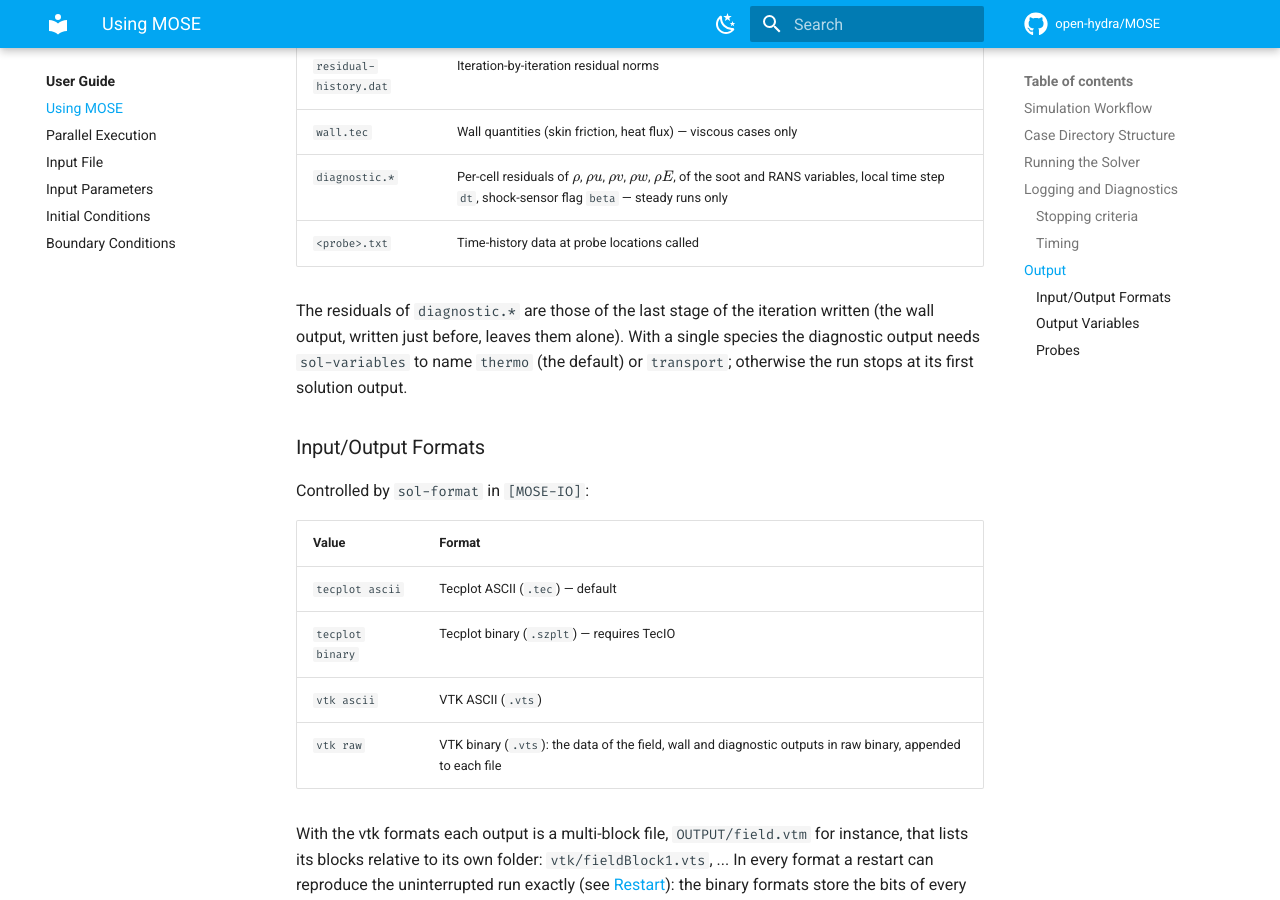
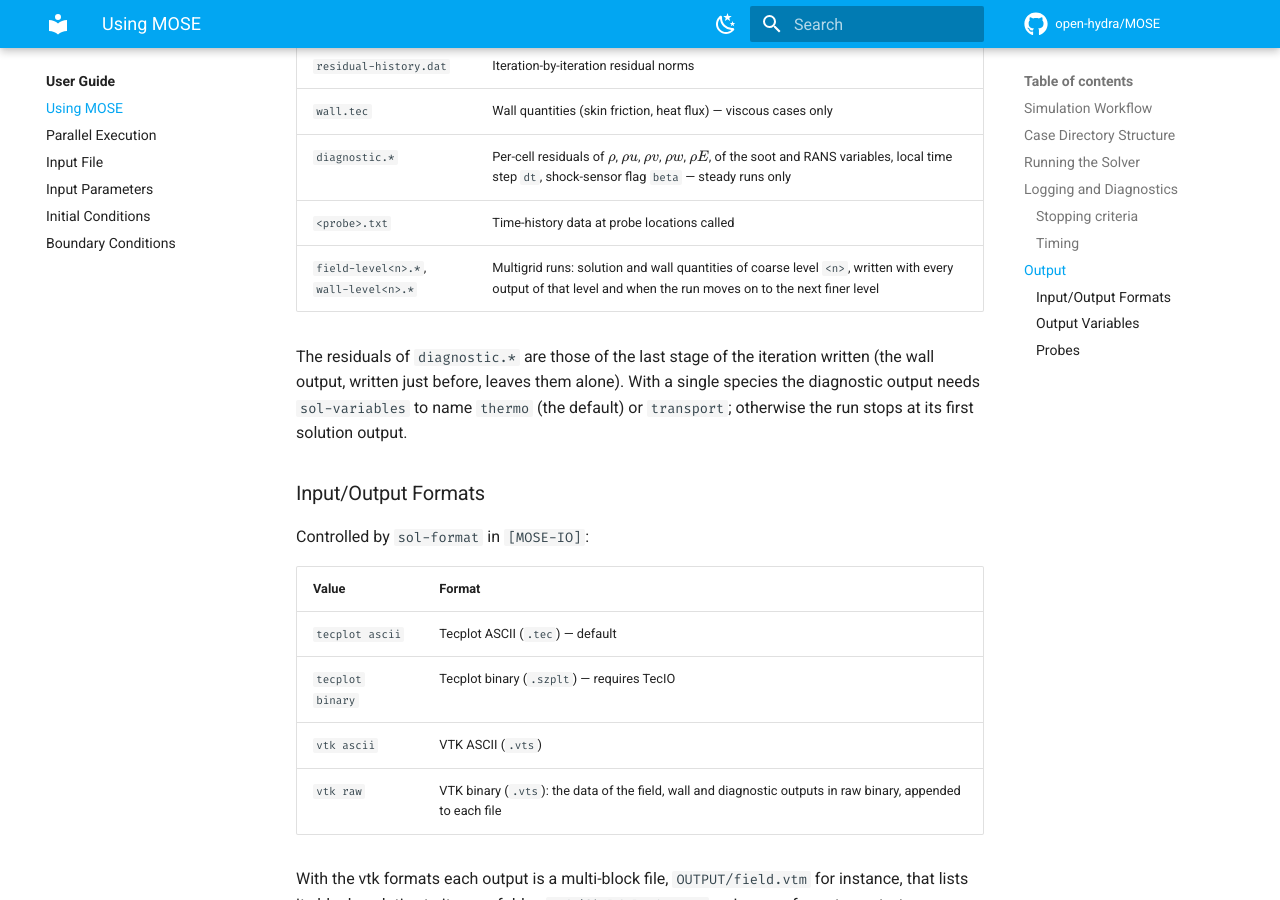
Before and after one commit to open-hydra/MOSE, an MkDocs documentation site: the page built from docs/user/using.md, in a window 1280 px wide and 900 px high, scrolled down 5017 px. Built offline with MkDocs 1.6.1 and Material for MkDocs 9.7.7, drawn with Linux system fonts in a browser that asks for light colours; comment, search, counter and statistics services are not loaded.

Commit message:
Multigrid: wall-level<n> files on every coarse level
The wall file was written on the finest level only: a coarse level
wrote its field (field-level<n>) and the wall of the prolongated
solution (wall-prolongated), never its own wall quantities, although
MOSE_postprocess already built the name wall-level<n> and
Extract_Properties_From_BC works on any level (it uses that level's
boundary records and metrics, and leaves its residual and ghost cells as
they were). Following the convergence of the friction on a coarse level
needs the level's own wall, not the prolongated one.

IOwall becomes one container per multigrid level (index
domain%mg_level), allocated on every rank and initialised for every
level on root, which keeps the nodes of all blocks on all levels
(deallocate_remote_computation_data frees them on the other ranks
only). Every field write of a coarse level (iteration- or time-based,
at the change of level, HYDRA coupling) now writes wall-level<n> as
well, with the level's solution time as field-level<n>. Output only: the
solution is untouched, and a run on one level writes the same files.

Checked on swbli SA (4 levels, 400 iterations each, sol-diter 200): on 1
and 2 ranks every other output file is bit for bit that of main, and
wall-level2/3/4 are the same on 1 and 2 ranks, with the SOLUTIONTIME of
field-level<n>.

Co-Authored-By: Claude Opus 5.5 <noreply@anthropic.com>

```diff
--- a/docs/user/using.md
+++ b/docs/user/using.md
@@ -214,6 +214,7 @@ After a run completes, the `OUTPUT/` directory contains:
 | `wall.tec` | Wall quantities (skin friction, heat flux) — viscous cases only |
 | `diagnostic.*` | Per-cell residuals of $\rho$, $\rho u$, $\rho v$, $\rho w$, $\rho E$, of the soot and RANS variables, local time step `dt`, shock-sensor flag `beta` — steady runs only |
 | `<probe>.txt` | Time-history data at probe locations called <probe>|
+| `field-level<n>.*`, `wall-level<n>.*` | Multigrid runs: solution and wall quantities of coarse level `<n>`, written with every output of that level and when the run moves on to the next finer level |
 
 The residuals of `diagnostic.*` are those of the last stage of the iteration written (the wall output, written just
 before, leaves them alone). With a single species the diagnostic output needs `sol-variables` to name `thermo` (the
```
Also changed, not shown: CHANGELOG.md (+4 -0 lines), 3 other files.
